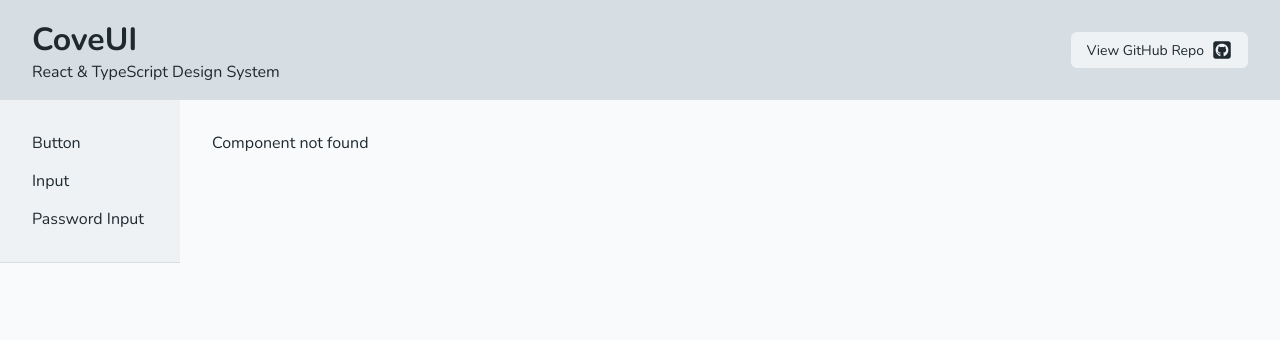
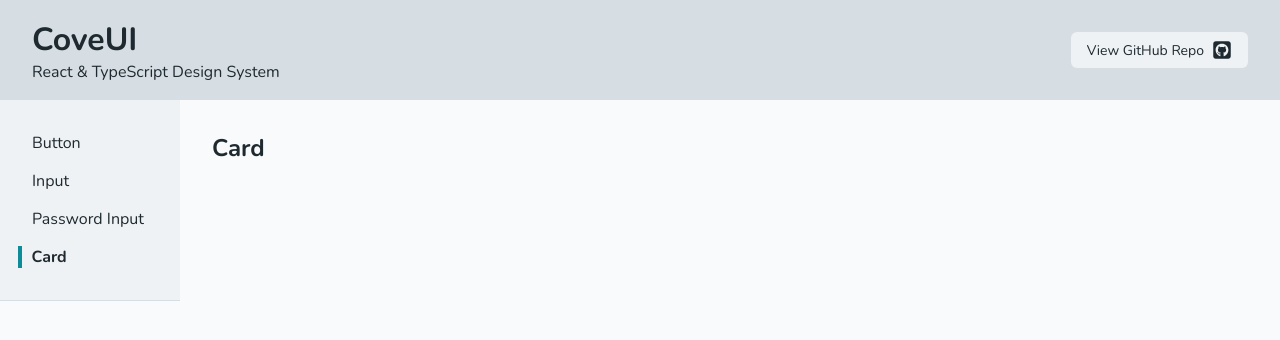
Before and after one commit to louiseka/cove-ui, a React (Vite) app: page /components/card in a window 1280 px wide. Before the commit this address had no page. Shown: the top 340 px of the page. Built offline with nearby package versions, Linux system fonts and the light colour scheme.

Commit message:
Setting card files up and its route

```diff
--- /dev/null
+++ b/src/components/Card/CardDoc.mdx
@@ -0,0 +1 @@
+# Card
--- a/src/components/SiteNav/SiteNav.tsx
+++ b/src/components/SiteNav/SiteNav.tsx
@@ -10,6 +10,7 @@ const SiteNav = () => {
     { name: "Button", path: "button" },
     { name: "Input", path: "input" },
     { name: "Password Input", path: "password" },
+    { name: "Card", path: "card" },
   ];
 
   return (
--- a/src/pages/Components/Components.tsx
+++ b/src/pages/Components/Components.tsx
@@ -1,6 +1,7 @@
 import ButtonDoc from "../../components/Button/ButtonDoc.mdx";
 import InputDoc from "../../components/Input/InputDoc.mdx";
 import PasswordInputDoc from "../../components/PasswordInput/PasswordInputDoc.mdx";
+import CardDoc from "../../components/Card/CardDoc.mdx";
 import styles from "./Components.module.css";
 import { useParams } from "react-router";
 
@@ -8,6 +9,7 @@ const componentMap = {
   button: <ButtonDoc />,
   input: <InputDoc />,
   password: <PasswordInputDoc />,
+  card: <CardDoc />,
 };
 
 const Components = () => {
```
Also changed, not shown: src/components/Card/Card.tsx (added, +9 -0 lines), src/components/Card/Card.module.css (added), src/components/Card/Card.type.ts (added), 1 other file (tests, documents, lock files or other folders).
